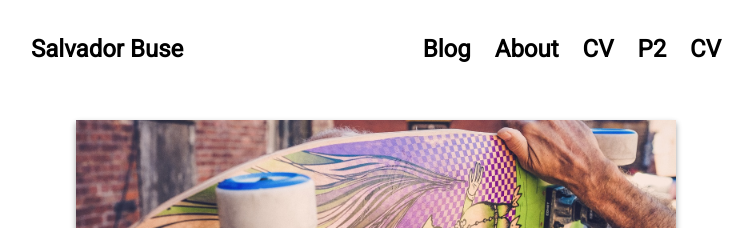
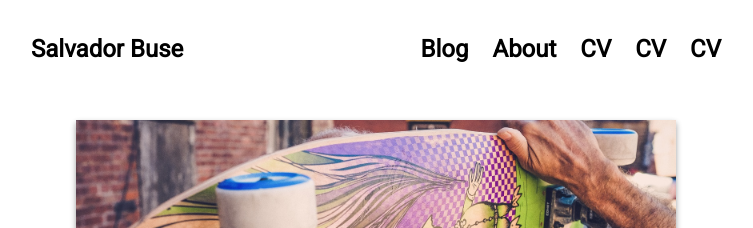
Before and after one commit to salvadorbuse/salvadorbuse.com, a Jekyll site: the page built from index.html, in a window 1280 px wide. Shown: the top 228 px of the page, without its empty margins (264-1017 px from the left). Built offline with Jekyll 4.4.1, drawn with Linux system fonts in a browser that asks for light colours; nearby versions of some CDN libraries.

```diff
--- a/_data/settings.yml
+++ b/_data/settings.yml
@@ -7,8 +7,8 @@ menu:
 - {name: 'About', url: 'pages/about.html'}
 - {name: 'CV', url: 'pages/cv.html'}
 #- {name: 'P1', folder: 'proj-1', file: 'projects/proj-1.html'}
-- {name: 'P2', url: 'projects/proj-1.html'}
-- {name: 'CV', url: 'projects/cv.md'}
+- {name: 'CV', file: 'projects/cv.md', url: 'cv.html'}
+- {name: 'CV', url: 'projects/cv.html'}
 #- {name: 'Contact', url: 'pages/contact.html'}
 
 #-------------------------------
```
